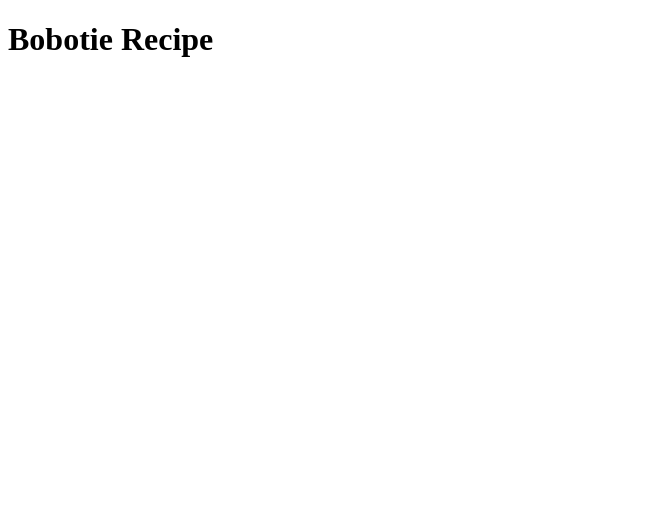
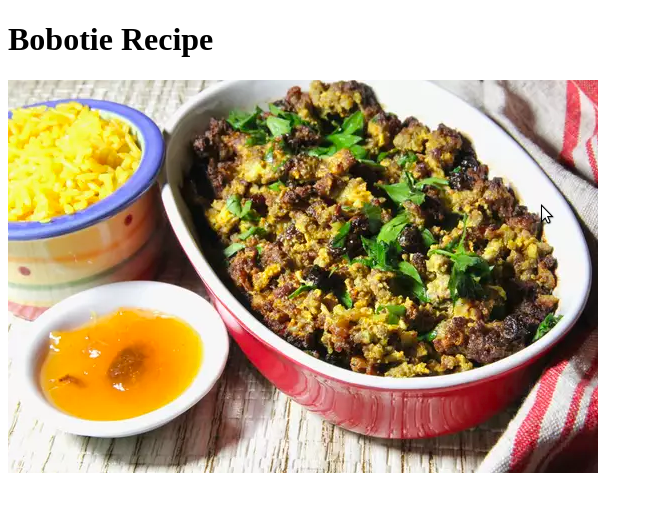
Before and after one commit to CARD00R/odin-recipes, a plain HTML site: page recipes/bobotie.html in a window 1280 px wide. Shown: the whole page, without its empty margins (0-653 px from the left). Drawn offline with Linux system fonts and the light colour scheme.

Commit message:
Add image of completed dish

```diff
--- a/recipes/bobotie.html
+++ b/recipes/bobotie.html
@@ -9,6 +9,7 @@
 
 <body>
     <h1>Bobotie Recipe</h1>
+    <img src="../images/babotie-finished.png" alt="An image of the completed Bobotie dish">
 </body>
 
 </html>
```
